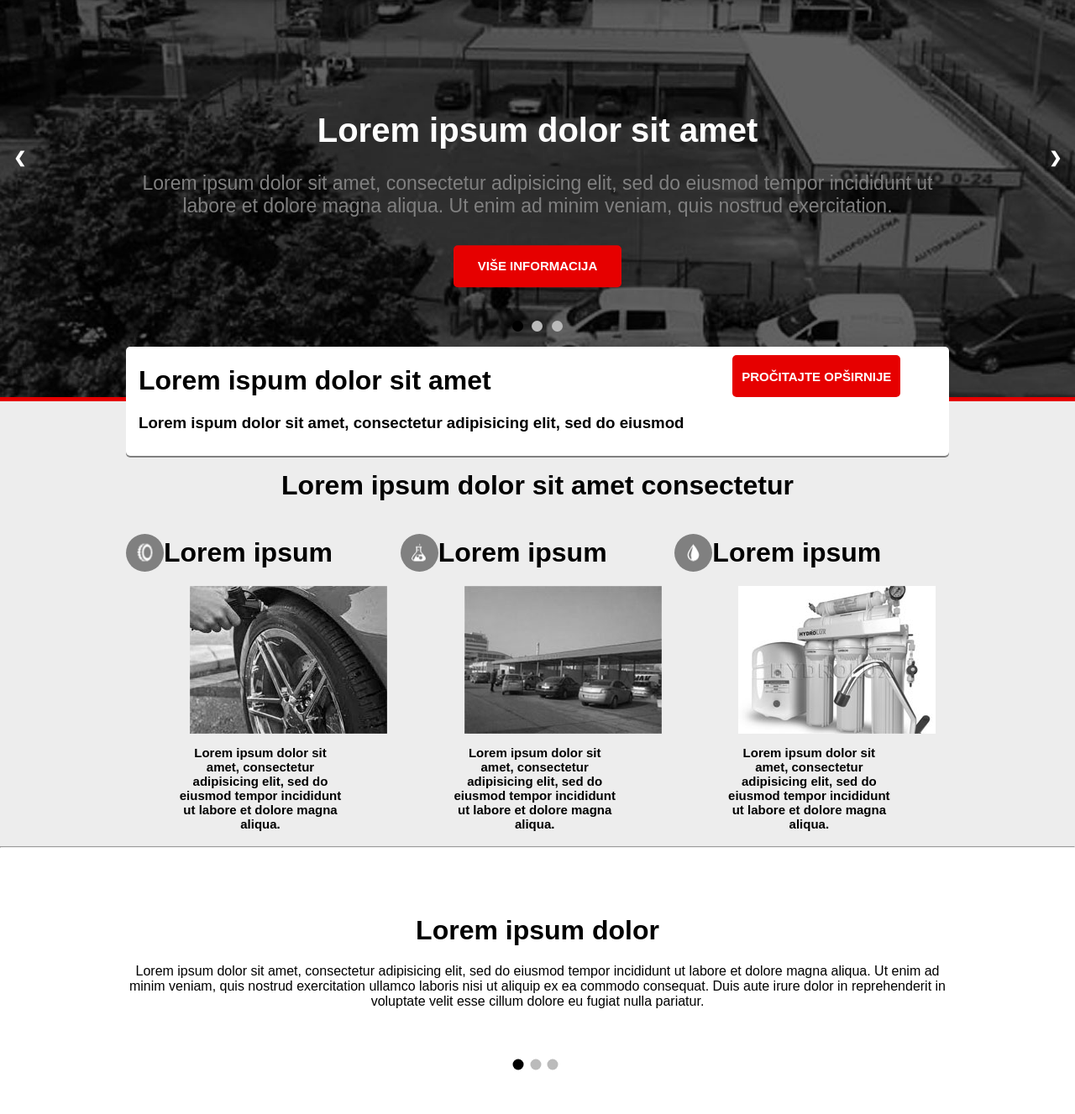
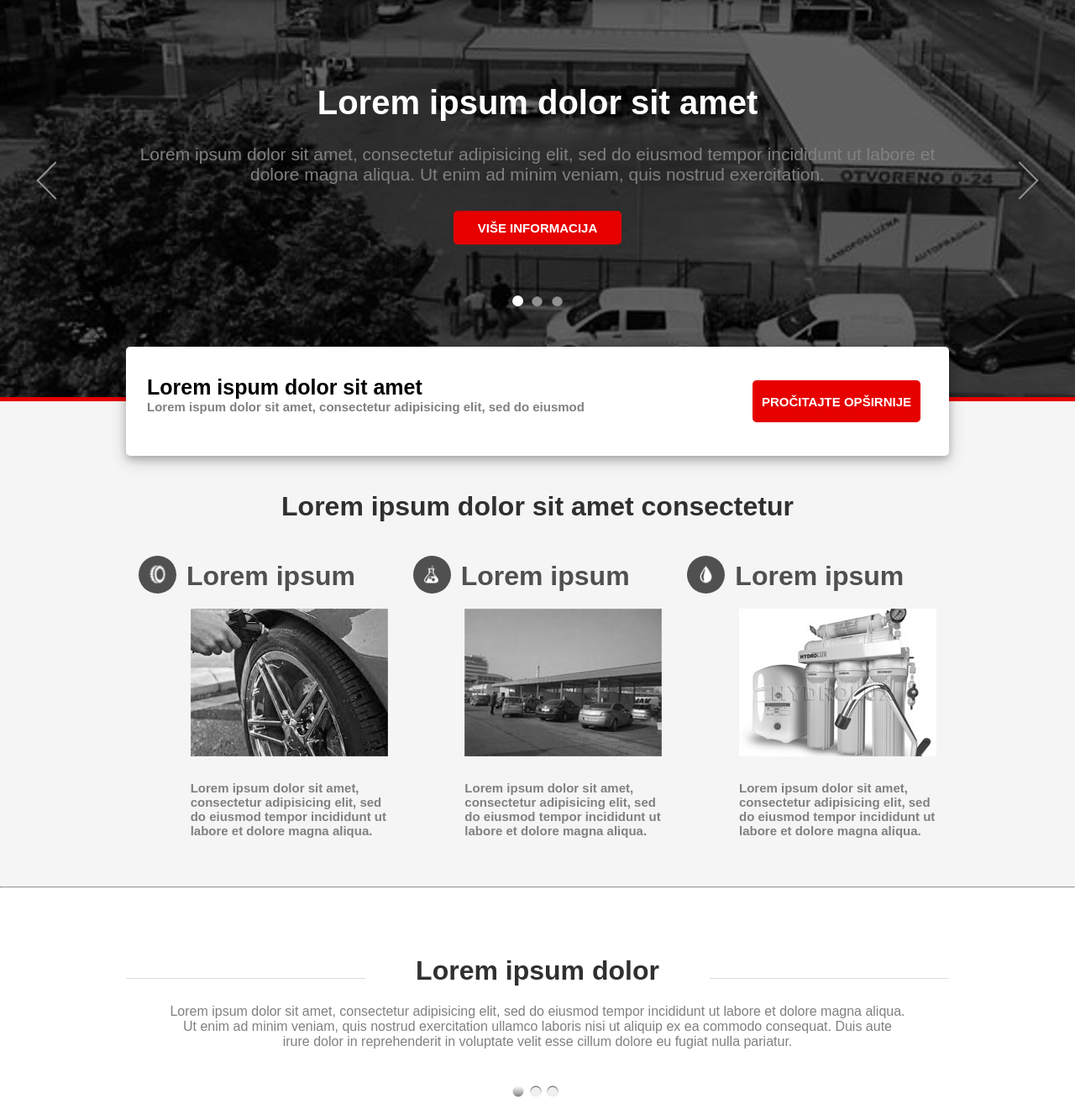
Before and after one commit to PetraAleksandar/homeTest, a website: page index.html in a window 1280 px wide. Shown: the part 113-1440 px from the top of the page at 84% size. Drawn offline with nearby package versions, Linux system fonts and the light colour scheme.

Commit message:
Some changes, mostly to css

```diff
--- a/index.html
+++ b/index.html
@@ -2,7 +2,6 @@
 <html>
   <head>
     <title>Home</title>
-    <meta name="viewport" content="width=device-width, initial-scale=1.0">
     <link rel="stylesheet" type="text/css" href="build/main.css">
     <script src="https://ajax.googleapis.com/ajax/libs/jquery/1.12.0/jquery.min.js"></script>
   </head>
@@ -25,7 +24,7 @@
         </div>
     </div>
     <div class="sliderContainer">
-      <div class="slider">
+      <div class="slider fade">
         <img class="sliderImage" src="content/background.jpg">
         <div class="caption">
           <h1>Lorem ipsum dolor sit amet</h1>
@@ -33,7 +32,7 @@
           <button class="info"> VIŠE INFORMACIJA </button><br>
         </div>
       </div>
-      <div class="slider">
+      <div class="slider fade">
         <img class="sliderImage" src="content/background.jpg">
         <div class="caption">
           <h1>Lorem ipsum dolor sit amet</h1>
@@ -41,16 +40,16 @@
           <button class="info"> VIŠE INFORMACIJA </button><br>
         </div>
       </div>
-      <div class="slider">
+      <div class="slider fade">
         <img class="sliderImage" src="content/background.jpg">
         <div class="caption">
-          <h1>Lorem ipsum dolor sit</h1>
+          <h1>Lorem ipsum dolor sit amet</h1>
           <p>Lorem ipsum dolor sit amet, consectetur adipisicing elit, sed do eiusmod tempor incididunt ut labore et dolore magna aliqua. Ut enim ad minim veniam, quis nostrud exercitation.</p>
           <button class="info"> VIŠE INFORMACIJA </button><br>
         </div>
       </div>
-      <a class="prev" onclick="plusSlides(-1)">&#10094;</a>
-      <a class="next" onclick="plusSlides(1)">&#10095;</a>
+      <a class="prev" onclick="plusSlides(-1)"><div class="arrows pr"></div></a>
+      <a class="next" onclick="plusSlides(1)"><div class="arrows ne"></div></a>
       <div class="dotsContainer">
         <span class="dot one" onclick="currentSlide(1)"></span>
         <span class="dot two" onclick="currentSlide(2)"></span>
--- a/js/animate.js
+++ b/js/animate.js
@@ -1,7 +1,7 @@
 $(window).scroll(function() {
     if ($(this).scrollTop() >= 100) {
         $('.headerContainer').css('height','80px');
-        $('.logo').css('font-size','35px');
+        $('.logo').css('font-size','38px');
         $('.nav_item').css('padding-top','35px');
         $('.social').css('padding-top','35px');
       }
--- a/style/style.scss
+++ b/style/style.scss
@@ -1,4 +1,5 @@
 $red: #e60000;
+$contWidth: 980px;
 html, body, div, img{
   margin: 0;
   padding: 0;
@@ -21,7 +22,7 @@ body{
   transition: 0.6s ease;
   box-shadow: 0 4px 8px 0 rgba(0, 0, 0, 0.2), 0 6px 20px 0 rgba(0, 0, 0, 0.19);
   .header{
-    width: 980px;
+    width: $contWidth;
     height: 100%;
     text-align: center;
     margin: 0 auto;
@@ -64,6 +65,7 @@ body{
         float: right;
         padding-top: 45px;
         padding-left: 10px;
+        transition: 0.6s ease;
         .icon{
           margin-left: 5px;
         }
@@ -89,8 +91,8 @@ body{
       position: absolute;
       text-align: center;
       align-self: center;
-      width: 980px;
-      top: 57%;
+      width: $contWidth;
+      top: 50%;
       left: 50%;
       transform: translate(-50%,-50%);
       h1{
@@ -100,7 +102,7 @@ body{
       }
       p{
         width: 100%;
-        font-size: 23px;
+        font-size: 21px;
         color: grey;
       }
       .info{
@@ -111,12 +113,20 @@ body{
         margin-top: 10px;
         border: none;
         font-weight: bold;
-        height: 50px;
+        height: 40px;
         width: 200px;
         cursor: pointer;
       }
 
     }
+  }
+  .fade {
+  animation-name: fade;
+  animation-duration: 1.5s;
+  }
+  @keyframes fade {
+  from {opacity: .9}
+  to {opacity: 1}
   }
   .prev, .next{
     cursor: pointer;
@@ -124,19 +134,36 @@ body{
     top: 50%;
     width: auto;
     padding: 16px;
-    margin-top: -22px;
-    color: white;
-    font-weight: bold;
-    font-size: 18px;
-    transition: 0.6s ease;
     border-radius: 0 3px 3px 0;
+    .arrows{
+      width: 30px;
+      height: 30px;
+      color: #909090;
+      position: absolute;
+      transition: 0.6s ease;
+      &:hover{
+        color: white;
+      }
+    }
+    .pr{
+      border-bottom: 2px solid;
+      border-left: 2px solid;
+      transform: rotate(45deg);
+      left: 50px;
+    }
+    .ne{
+      border-bottom: 2px solid;
+      border-left: 2px solid;
+      transform: rotate(-135deg);
+      right: 50px;
+    }
   }
   .next {
     right: 0;
     border-radius: 3px 0 0 3px;
   }
   .dotsContainer{
-    top: 85%;
+    top: 80%;
     left: 50%;
     transform: translate(-50%,-50%);
     position: absolute;
@@ -146,12 +173,14 @@ body{
       width: 13px;
       margin: 0 3px;
       display: inline-block;
-      background-color: #bbb;
+      background-color: #909090;
       border-radius: 50%;
+      box-shadow: inset 0 1px 1px #000000;
       transition: background-color 0.6s ease;
     }
     .active{
-      background-color: black;
+      background-color: white;
+      box-shadow: none;
     }
   }
   .sliderBox{
@@ -159,31 +188,33 @@ body{
     margin: 0 auto;
     border-radius: 5px;
     height: 130px;
-    width: 980px;
+    width: $contWidth;
     background-color: white;
     top: 100%;
     left: 50%;
     transform: translate(-50%,-50%);
-    box-shadow: 0px 2px 0px grey;
-    display: flex;
+    box-shadow: 0 4px 8px 0 rgba(0, 0, 0, 0.2), 0 6px 20px 0 rgba(0, 0, 0, 0.19);
+    display: inline-flex;
     .boxText{
       text-align: left;
-      padding-left: 15px;
-      .h1{
-        margin: 0 auto;
+      margin-left: 25px;
+      padding: 17px 0 0 0;
+      h1{
+        font-size: 25px;
+        margin-bottom: 0;
       }
-      .h3{
-        margin: 0 auto;
+      h3{
+        color: grey;
+        font-size: 15px;
+        margin-top: 0;
       }
     }
     .boxInfo{
-      float: right;
-      margin: 0 auto;
+      margin: 40px 0 0 200px;
       background-color: $red;
       color: white;
       font-size: 15px;
       border-radius: 5px;
-      margin-top: 10px;
       border: none;
       font-weight: bold;
       height: 50px;
@@ -197,23 +228,32 @@ body{
   margin: 0 auto;
   position: relative;
   z-index: -10;
-  background-color: #ededed;
+  background-color: #F5F5F5;
   .fixed{
     text-align: center;
     padding-top: 60px;
+    h1{
+      padding-top: 25px;
+      color: #303030;
+    }
   }
   .cont{
-    width: 980px;
+    width: $contWidth;
     margin: auto;
     display: flex;
     .first, .second, .third{
       width: 100%;
       .title{
         float: left;
+        margin-left: 15px;
         position:relative;
         display: inline-flex;
+        h1{
+          margin: 0 0 20px 12px;
+          color: #505050;
+        }
         .icon{
-          background-color: grey;
+          background-color: #505050;
           border-radius: 100%;
           width: 45px;
           height: 45px;
@@ -230,9 +270,14 @@ body{
       .content{
         position: relative;
         padding-left: 60px;
+        text-align: left;
+        float: right;
+        margin-bottom: 50px;
         h1{
-          width: 200px;
+          width: 250px;
           font-size: 15px;
+          color: grey;
+          margin: 0;
         }
       }
     }
@@ -244,16 +289,45 @@ body{
   .slideTitle{
     padding-top: 50px;
     text-align: center;
-    width: 980px;
+    width: $contWidth;
     margin: auto;
     display: none;
+    overflow: hidden;
+    h1{
+      color: #303030;
+      display: inline-block;
+      padding: 0 60px;
+      position: relative;
+      &:before,
+      &:after {
+        background: #ddd;
+        content: "";
+        display: block;
+        height: 1px;
+        position: absolute;
+        top: 75%;
+        width: 100%;
+      }
+      &:before {
+        right: 100%;
+      }
+      &:after {
+        left: 100%;
+      }
+    }
+    p{
+      margin: auto;
+      color: grey;
+      width: $contWidth - 100px;
+    }
   }
   .dots{
       cursor:pointer;
       position: relative;
       height: 13px;
       width: 13px;
-      background-color: #bbb;
+      background-color: #F0F0F0;
+      box-shadow: inset 0 1px 1px #505050;
       border-radius: 50%;
       display: inline-block;
       top: 50%;
@@ -263,12 +337,13 @@ body{
       margin:50px 0 50px 3px;
   }
   .active{
-    background-color: black;
+    background: linear-gradient(to top,grey,white);
+    box-shadow: none;
   }
 }
 .footerContainer{
   .footer{
-    width: 980px;
+    width: $contWidth;
     display: flex;
     position: relative;
     margin: 0 auto;
```
Also changed, not shown: build/main.css, content/arrowLeft.png (deleted), 1 other file.
